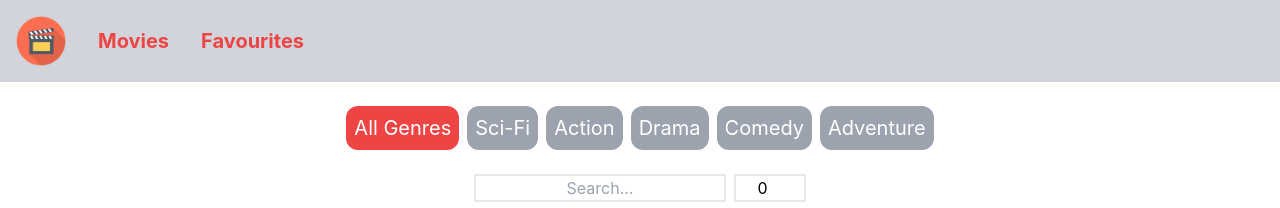
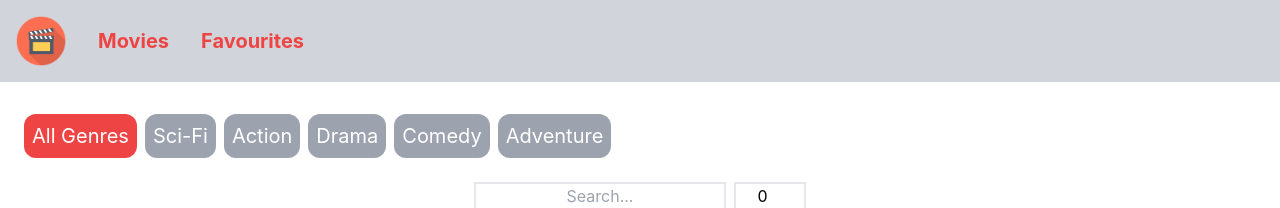
Before and after one commit to Pavanjain1996/IMDB-Clone, a React (Create React App) app: page /favourite in a window 1280 px wide. Shown: the top 208 px of the page. Built offline with nearby package versions, Linux system fonts and the light colour scheme; the HTML template or start-up script is replaced by a standard one.

Commit message:
Genre filter flex-wrap

```diff
--- a/src/components/Favourites.jsx
+++ b/src/components/Favourites.jsx
@@ -111,7 +111,7 @@ function Favourites() {
 
   return (
     <>
-      <div className="m-6 flex justify-center space-x-2">
+      <div className="m-6 flex-wrap justify-center space-x-2 space-y-2">
         <button className={selectedButton === "All Genres" ? "p-2 bg-red-500 rounded-xl text-white text-xl" : "p-2 hover:bg-red-500  bg-gray-400 rounded-xl text-white text-xl"} value="All Genres" onClick={updateFilterByButton}>All Genres</button>
         <button className={selectedButton === "Science Fiction" ? "p-2 bg-red-500 rounded-xl text-white text-xl" : "p-2 hover:bg-red-500  bg-gray-400 rounded-xl text-white text-xl"} value="Science Fiction" onClick={updateFilterByButton}>Sci-Fi</button>
         <button className={selectedButton === "Action" ? "p-2 bg-red-500 rounded-xl text-white text-xl" : "p-2 hover:bg-red-500  bg-gray-400 rounded-xl text-white text-xl"} value="Action" onClick={updateFilterByButton}>Action</button>
```
